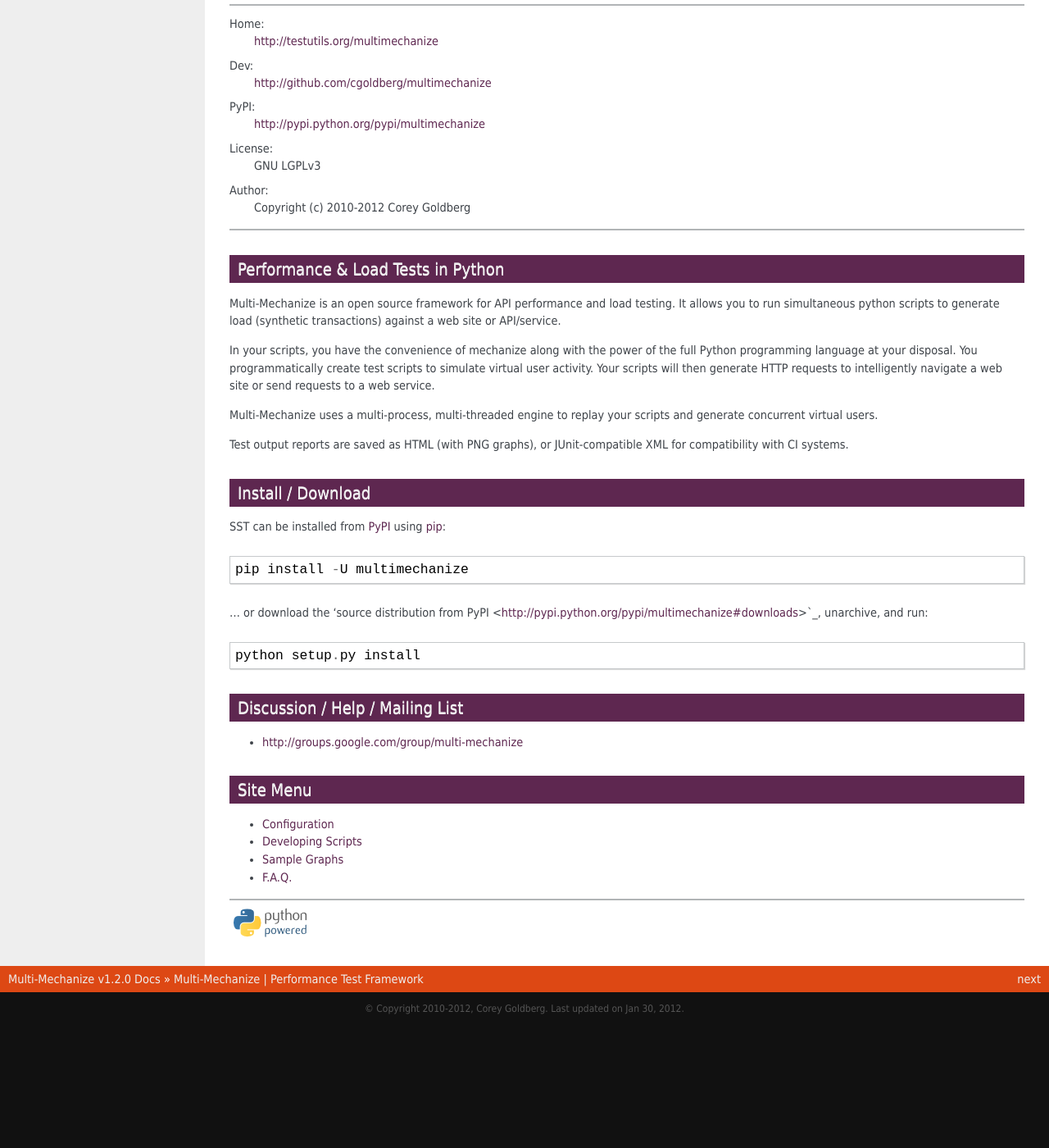
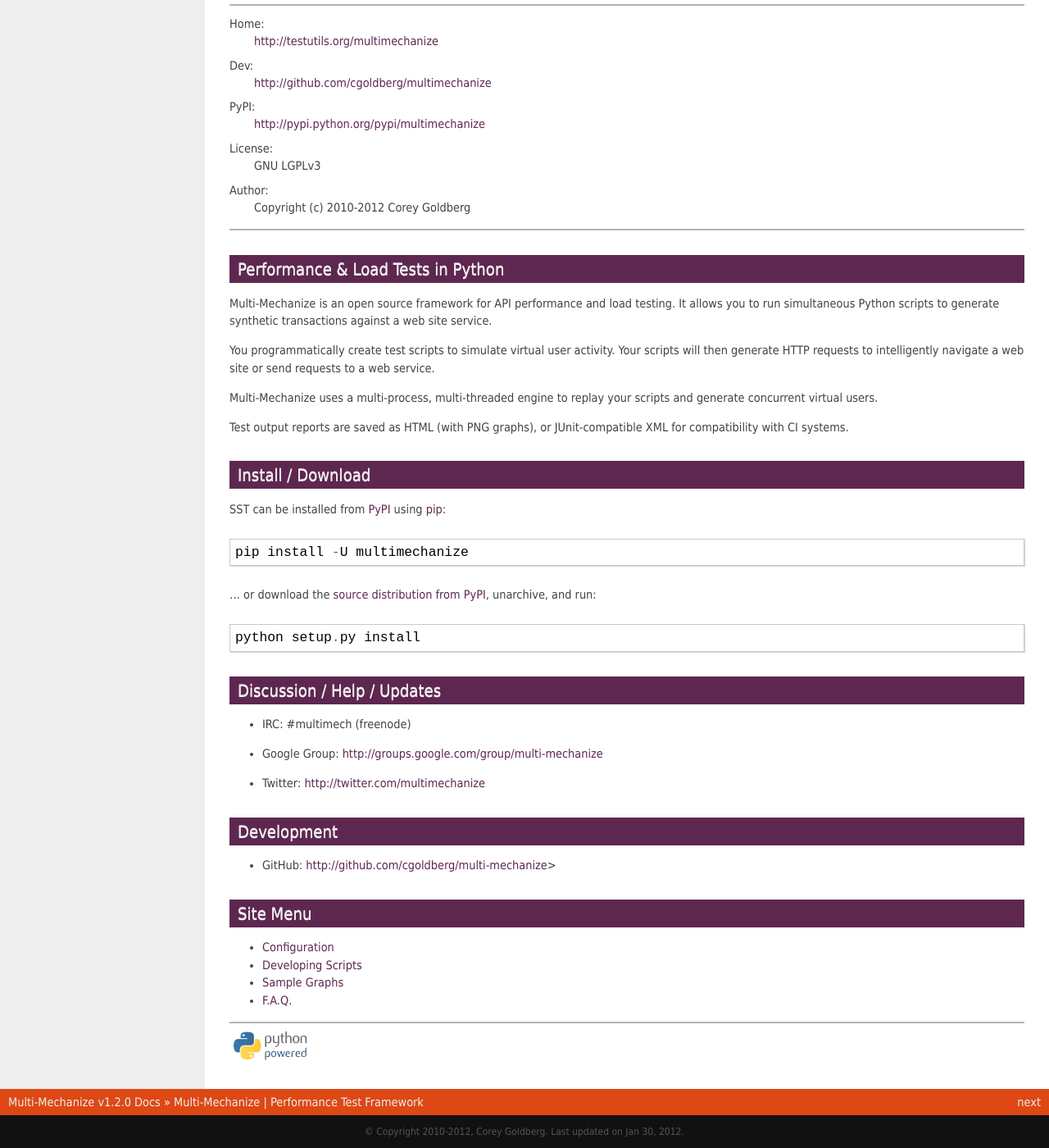
Before and after one commit to cgoldberg/multi-mechanize, a Sphinx documentation site: the page built from docs/index.rst, in a window 1280 px wide and 1400 px high, scrolled down 406 px. Shown: the whole window at 82% size. Built offline with Sphinx 7.4.7, drawn with Linux system fonts in a browser that asks for light colours; before the commit the page ends 1656 px from its top, so only the background shows below that; some of the changed text lies outside the part shown.

Commit message:
update to rst docs

```diff
--- a/docs/index.rst
+++ b/docs/index.rst
@@ -26,13 +26,12 @@
 --------------------------------------
 
 Multi-Mechanize is an open source framework for API performance and load testing.
-It allows you to run simultaneous python scripts to generate load (synthetic transactions)
-against a web site or API/service.
+It allows you to run simultaneous Python scripts to generate synthetic transactions
+against a web site service.
 
-In your scripts, you have the convenience of mechanize along with the power of the full
-Python programming language at your disposal. You programmatically create test scripts to
-simulate virtual user activity. Your scripts will then generate HTTP requests to intelligently
-navigate a web site or send requests to a web service.
+You programmatically create test scripts to simulate virtual user activity. Your
+scripts will then generate HTTP requests to intelligently navigate a web site or
+send requests to a web service.
 
 Multi-Mechanize uses a multi-process, multi-threaded engine to replay your scripts and
 generate concurrent virtual users.
@@ -48,15 +47,23 @@
 
     pip install -U multimechanize
 
-... or download the 'source distribution from PyPI <http://pypi.python.org/pypi/multimechanize#downloads>`_, unarchive, and run::
+... or download the `source distribution from PyPI <http://pypi.python.org/pypi/multimechanize#downloads>`_, unarchive, and run::
 
     python setup.py install
 
-------------------------------------
-    Discussion / Help / Mailing List
-------------------------------------
+-------------------------------
+    Discussion / Help / Updates
+-------------------------------
 
-* http://groups.google.com/group/multi-mechanize
+* IRC: #multimech (freenode)
+* Google Group: http://groups.google.com/group/multi-mechanize
+* Twitter: http://twitter.com/multimechanize
+
+---------------
+    Development
+---------------
+
+* GitHub: http://github.com/cgoldberg/multi-mechanize>
 
 -------------
     Site Menu
```
